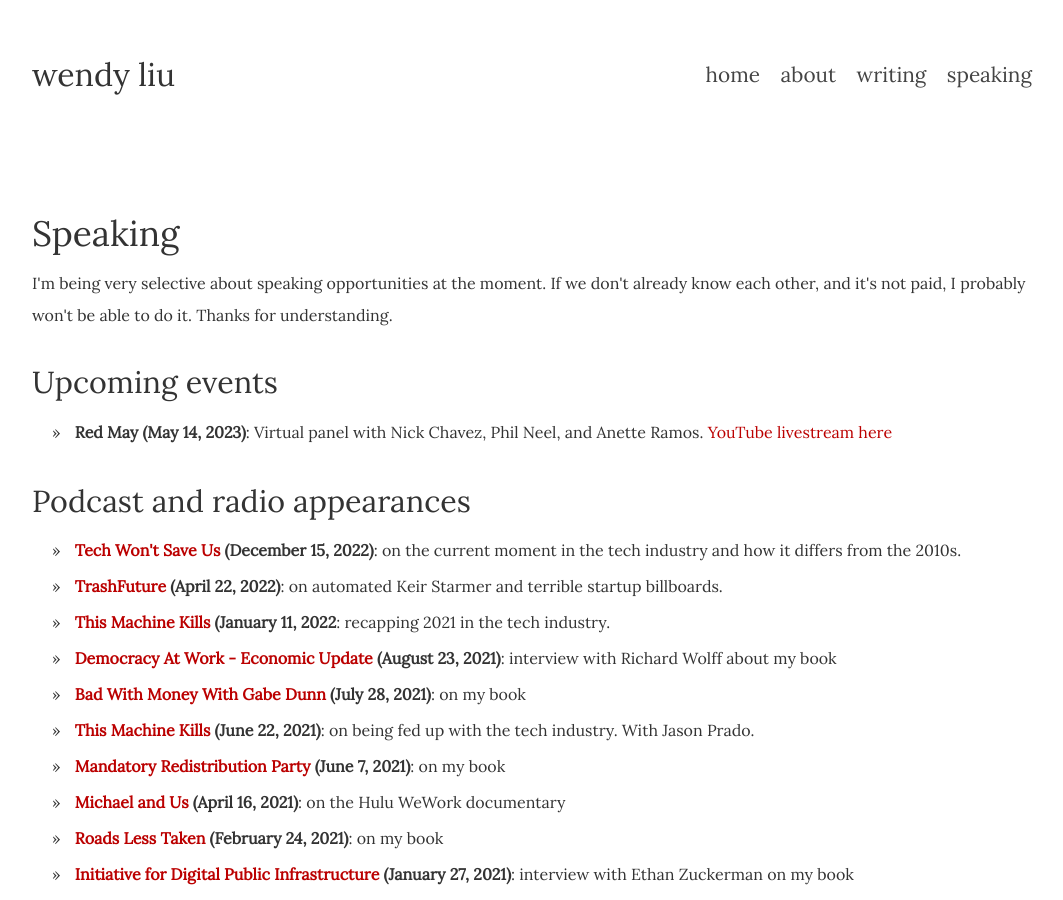
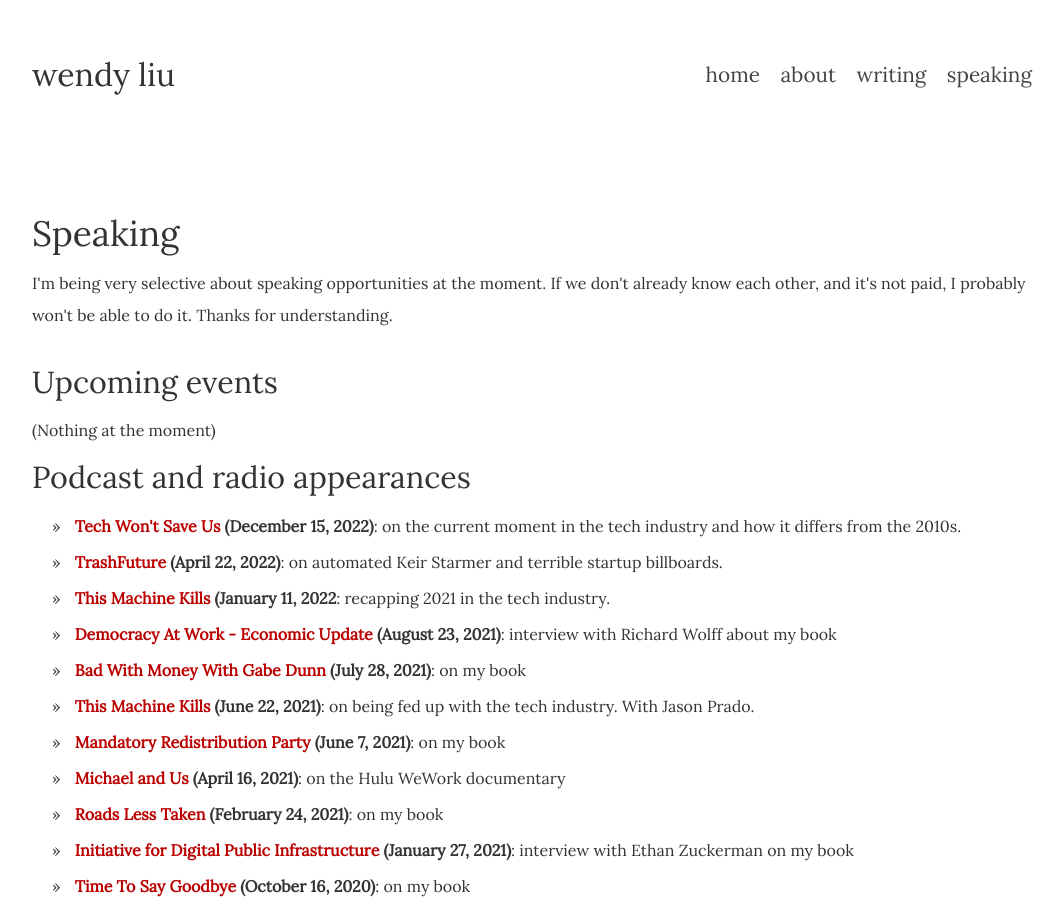
Before and after one commit to dellsystem/dellsystem.github.io, a Jekyll site: the page built from speaking/index.html, in a window 1280 px wide and 900 px high. Shown: the whole window, without its empty margins (108-1171 px from the left). Built offline with Jekyll 4.4.1, drawn with Linux system fonts in a browser that asks for light colours; some of the changed text lies outside the part shown.

Commit message:
Move Red May event from upcoming to past
lol

```diff
--- a/_includes/past.html
+++ b/_includes/past.html
@@ -1,4 +1,5 @@
 <ul>
+    <li><strong>Red May (May 14, 2023)</strong>: Virtual panel with Nick Chavez, Phil Neel, and Anette Ramos. <a href="https://www.youtube.com/watch?v=EQu5EVkC5vc">YouTube livestream here</a></li>
     <li><strong>Bay Area Book Festival (May 7, 2023)</strong>: Book launch for
     Cory Doctorow's <em>Chokepoint Capitalism</em>, at Freight &amp; Salvage in
     Berkeley, CA. In person. Possibly recorded but I don't know where. <a href="https://www.baybookfest.org/session/chokepoint-capitalism/">Details here</a></li>
--- a/_includes/upcoming.html
+++ b/_includes/upcoming.html
@@ -1,3 +1 @@
-<ul>
-    <li><strong>Red May (May 14, 2023)</strong>: Virtual panel with Nick Chavez, Phil Neel, and Anette Ramos. <a href="https://www.youtube.com/watch?v=EQu5EVkC5vc">YouTube livestream here</a></li>
-</ul>
+(Nothing at the moment)
```
